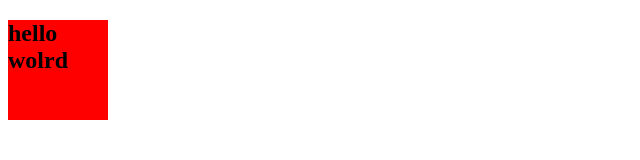
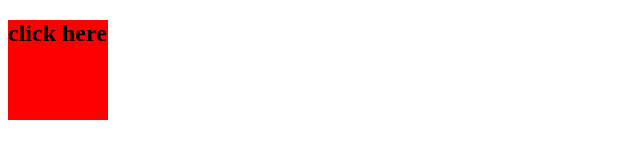
Before and after one commit to shalkamy1/0011, a plain HTML site: page index.html in a window 1280 px wide. Shown: the whole page, without its empty margins (0-640 px from the left). Drawn offline with Linux system fonts and the light colour scheme.

Commit message:
Update index.html

```diff
--- a/index.html
+++ b/index.html
@@ -7,7 +7,7 @@
     <title>Document</title>
 </head>
 <body>
-    <div class="data"><h2>hello wolrd</h2></div>
+    <div class="data"><h2>click here</h2></div>
     <div class="item"><div class="hate"><h2> I Hate</h2> </div>
                       <div class="eru"><h2> ERU</h2> </div>               </div>
 
```
